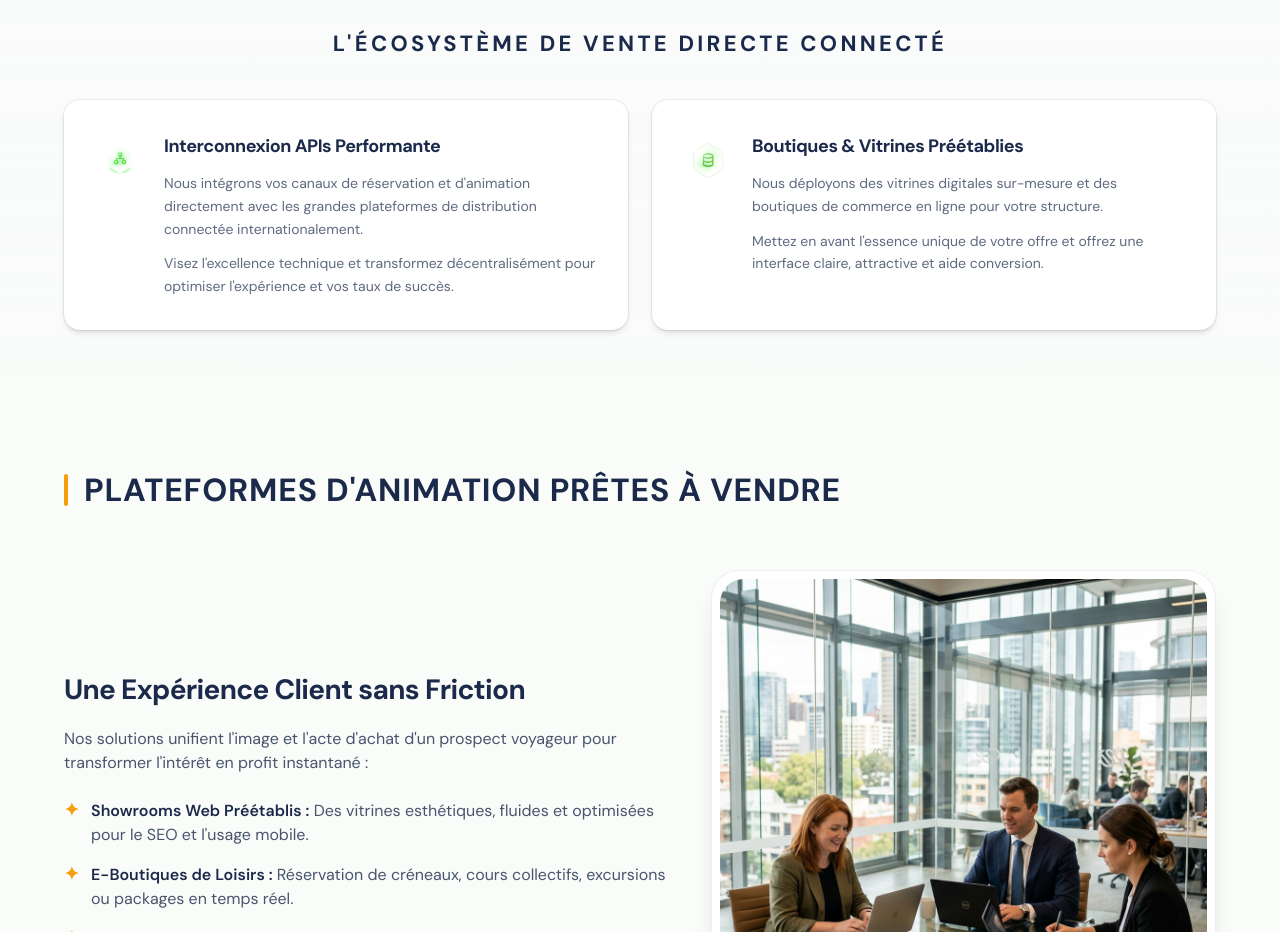
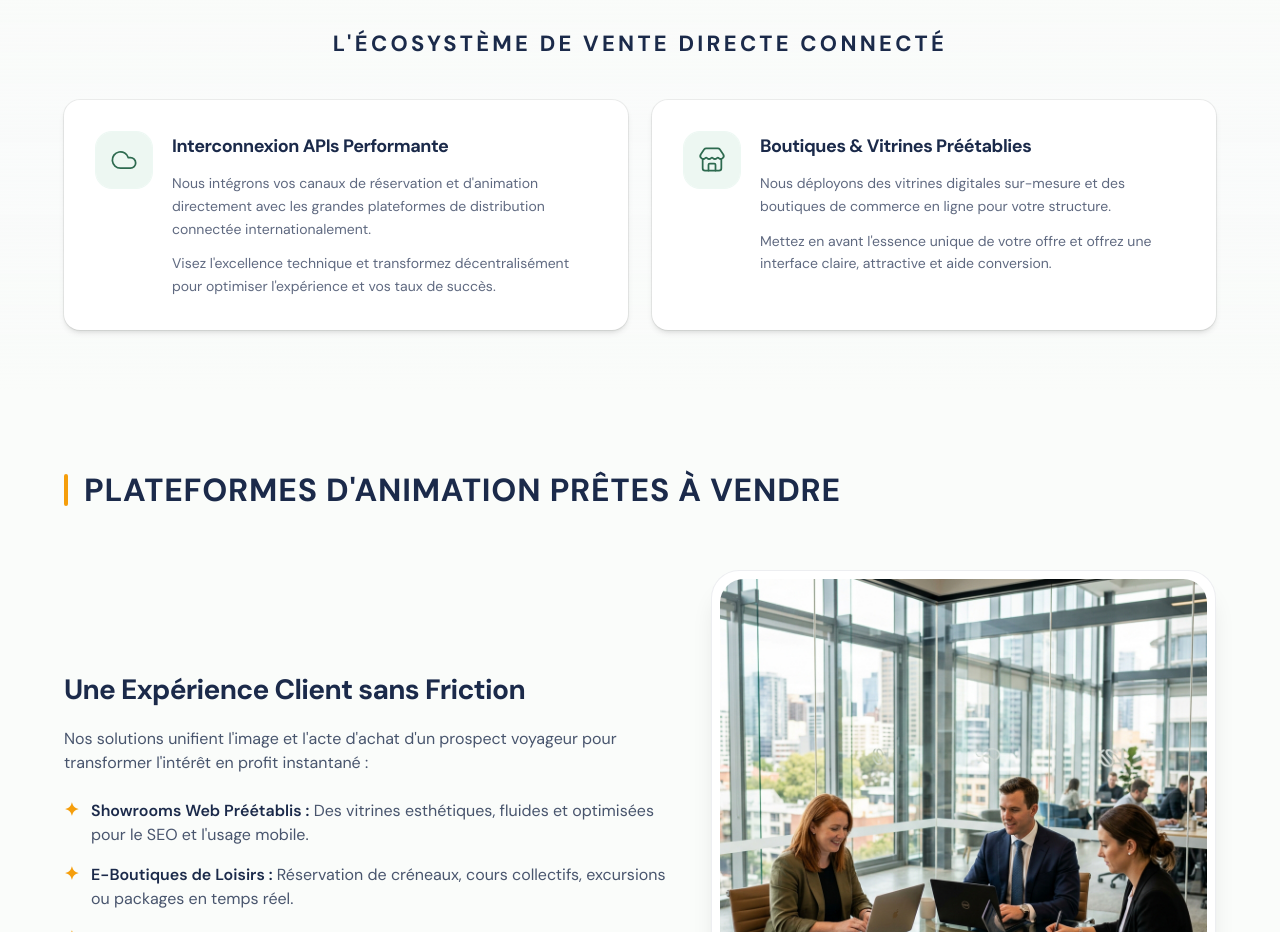
Before and after one commit to alaouiabdnour03/my-landing-page, a React (Vite) app: page / in a window 1280 px wide. Shown: the part 1140-2072 px from the top of the page. Built offline with nearby package versions, Linux system fonts and the light colour scheme.

Commit message:
style(ecosystem): replace local SVG images with Lucide Cloud and Store library icons inside styled light-green containers

```diff
--- a/src/components/landing/LaMecLanding.jsx
+++ b/src/components/landing/LaMecLanding.jsx
@@ -1,6 +1,6 @@
 import React from "react";
 import { motion, useScroll, useTransform } from "motion/react";
-import { ArrowDown, ArrowRight, Check, Hotel, Waves, Compass } from "lucide-react";
+import { ArrowDown, ArrowRight, Check, Hotel, Waves, Compass, Cloud, Store } from "lucide-react";
 import { AnimatedBackground } from "./AnimatedBackground";
 import { Reveal, SectionLabel, FeatureCard, SECTION, INNER } from "./Primitives";
 import { PricingSection } from "./PricingSection";
@@ -121,8 +121,10 @@ export const LaMecLanding = () => {
           <Reveal delay={1} className="mt-10 grid gap-6 md:grid-cols-2">
             {/* Card 1 — APIs */}
             <div className="flex gap-5 rounded-2xl bg-white p-6 sm:p-8 ring-1 ring-black/[0.06] shadow-md">
-              <div className="shrink-0 mt-1">
-                <img src="/SNYC IC.svg" alt="" className="h-12 w-12 object-contain" />
+              <div className="shrink-0">
+                <div className="flex h-14 w-14 items-center justify-center rounded-2xl bg-brand-green-pale/80 text-brand-green-deep ring-1 ring-brand-green/10">
+                  <Cloud className="h-7 w-7 stroke-[1.5]" />
+                </div>
               </div>
               <div>
                 <h3 className="text-base sm:text-lg font-bold text-brand-navy mb-3">Interconnexion APIs Performante</h3>
@@ -137,8 +139,10 @@ export const LaMecLanding = () => {
 
             {/* Card 2 — Boutiques */}
             <div className="flex gap-5 rounded-2xl bg-white p-6 sm:p-8 ring-1 ring-black/[0.06] shadow-md">
-              <div className="shrink-0 mt-1">
-                <img src="/SOLUTION ODOO IC.svg" alt="" className="h-12 w-12 object-contain" />
+              <div className="shrink-0">
+                <div className="flex h-14 w-14 items-center justify-center rounded-2xl bg-brand-green-pale/80 text-brand-green-deep ring-1 ring-brand-green/10">
+                  <Store className="h-7 w-7 stroke-[1.5]" />
+                </div>
               </div>
               <div>
                 <h3 className="text-base sm:text-lg font-bold text-brand-navy mb-3">Boutiques &amp; Vitrines Préétablies</h3>
```
